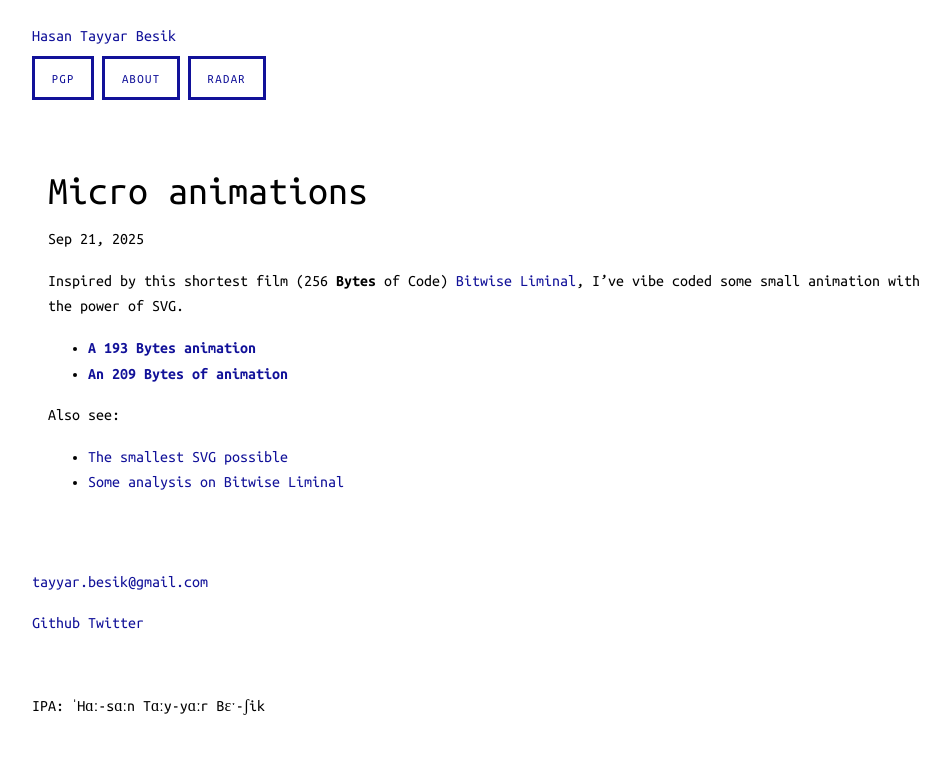
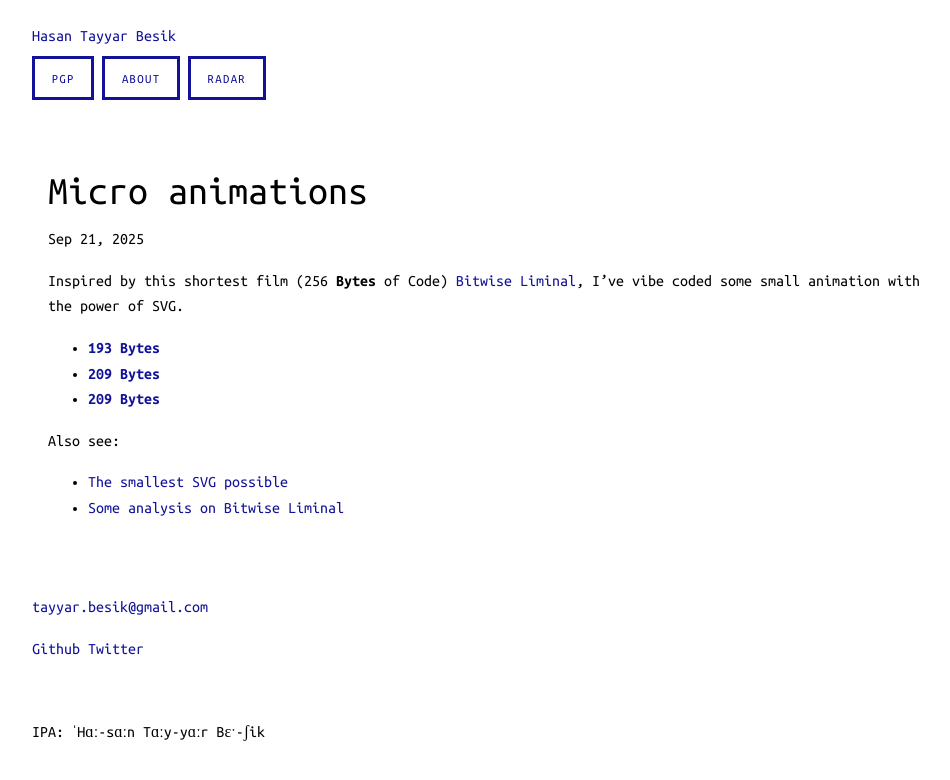
Before and after one commit to hasantayyar/hasantayyar.net, a Jekyll site: the page built from _posts/2025-09-21-mini-animations.md, in a window 1280 px wide. Shown: the top 780 px of the page, without its empty margins (144-1094 px from the left). Built offline with Jekyll 4.4.1, drawn with Linux system fonts in a browser that asks for light colours; Markdown is read by kramdown in place of the engine named in the settings.

Commit message:
Update 2025-09-21-mini-animations.md

```diff
--- a/_posts/2025-09-21-mini-animations.md
+++ b/_posts/2025-09-21-mini-animations.md
@@ -7,8 +7,10 @@ categories: Visual
 
 Inspired by this shortest film (256 **Bytes** of Code) [Bitwise Liminal](https://killedbyapixel.github.io/TinyCode/256B/BitwiseLiminal/), I've vibe coded some small animation with the power of SVG.
 
-- [**A 193 Bytes animation**](https://hasantayyar.net/assets/micro-animations/193b.html)
-- [**An 209 Bytes of animation**](https://hasantayyar.net/assets/micro-animations/209b.html)
+- [**193 Bytes**](https://hasantayyar.net/assets/micro-animations/193b.html)
+- [**209 Bytes**](https://hasantayyar.net/assets/micro-animations/209b.html)
+- [**209 Bytes**](https://hasantayyar.net/assets/micro-animations/288b.html)
+
 
 
 Also see:
```
